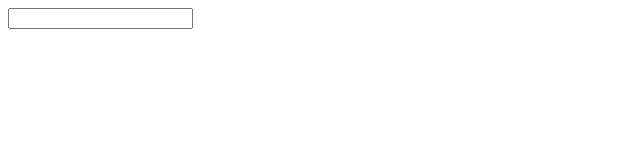
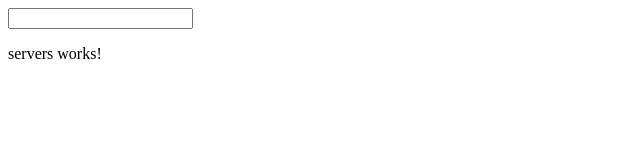
Before and after one commit to Knightch/learn-about-Angular, an Angular app in the folder my-first-angular/: page / in a window 1280 px wide. Shown: the top 160 px of the page, without its empty margins (0-640 px from the left). Built offline with nearby package versions, Linux system fonts and the light colour scheme.

Commit message:
2nd commit

```diff
--- a/my-first-angular/package.json
+++ b/my-first-angular/package.json
@@ -19,6 +19,8 @@
     "@angular/platform-browser": "~8.0.0",
     "@angular/platform-browser-dynamic": "~8.0.0",
     "@angular/router": "~8.0.0",
+    "bootstrap": "^4.3.1",
+    "jquery": "^3.4.1",
     "rxjs": "~6.4.0",
     "tslib": "^1.9.0",
     "zone.js": "~0.9.1"
--- a/my-first-angular/src/app/app.component.html
+++ b/my-first-angular/src/app/app.component.html
@@ -1,2 +1,3 @@
 <input type="text" [(ngModel)]="name">
 <p>{{ name }}</p>
+<app-servers></app-servers>
--- a/my-first-angular/src/app/app.component.ts
+++ b/my-first-angular/src/app/app.component.ts
@@ -6,5 +6,5 @@
   styleUrls: ['./app.component.css']
 })
 export class AppComponent {
-  name='';
+
 }
--- a/my-first-angular/src/app/app.module.ts
+++ b/my-first-angular/src/app/app.module.ts
@@ -3,10 +3,12 @@
 import { FormsModule } from '@angular/forms';
 
 import { AppComponent } from './app.component';
+import { ServersComponent } from './servers/servers.component';
 
 @NgModule({
   declarations: [
-    AppComponent
+    AppComponent,
+    ServersComponent
   ],
   imports: [
     BrowserModule,
--- /dev/null
+++ b/my-first-angular/src/app/servers/servers.component.html
@@ -0,0 +1,3 @@
+<p>
+  servers works!
+</p>
--- /dev/null
+++ b/my-first-angular/src/app/servers/servers.component.ts
@@ -0,0 +1,15 @@
+import { Component, OnInit } from '@angular/core';
+
+@Component({
+  selector: 'app-servers',
+  templateUrl: './servers.component.html',
+  styleUrls: ['./servers.component.css']
+})
+export class ServersComponent implements OnInit {
+
+  constructor() { }
+
+  ngOnInit() {
+  }
+
+}
```
Also changed, not shown: my-first-angular/src/app/servers/servers.component.css (added), 2 other files (tests, documents, lock files or other folders).
